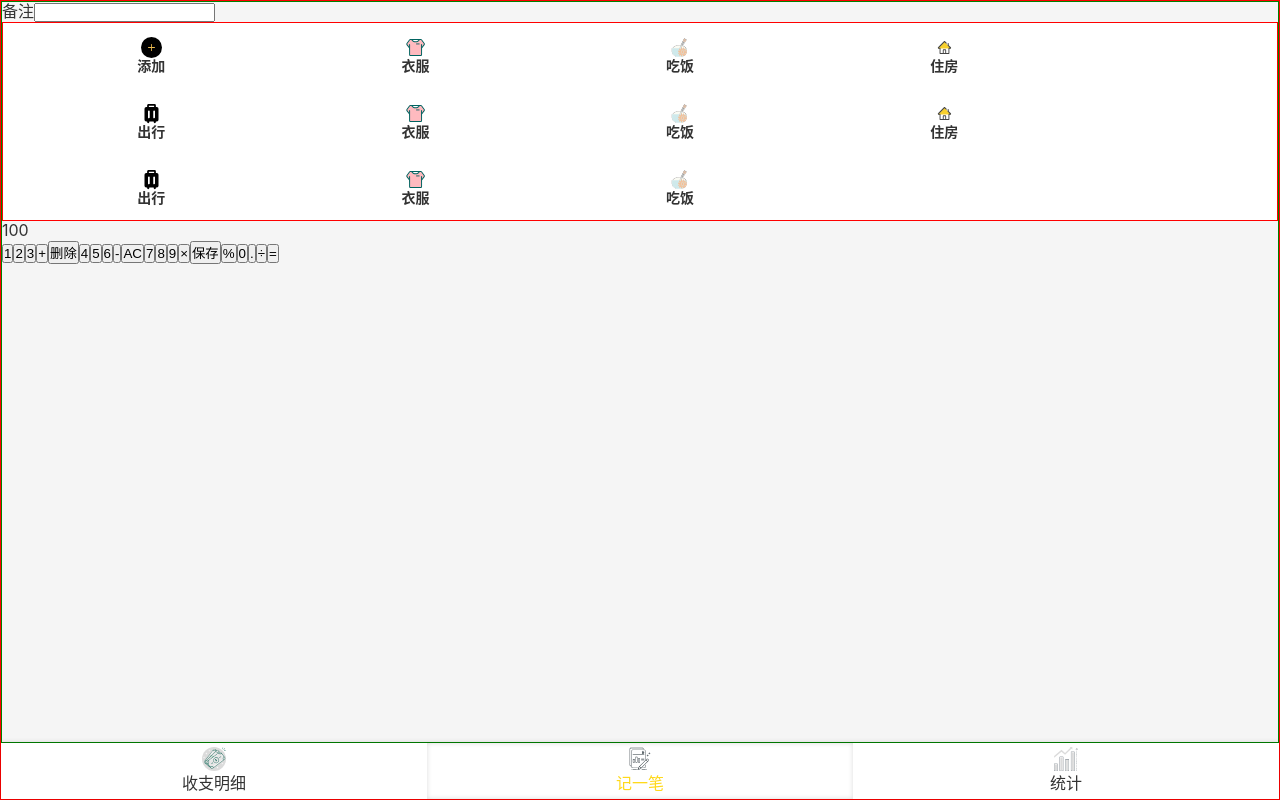
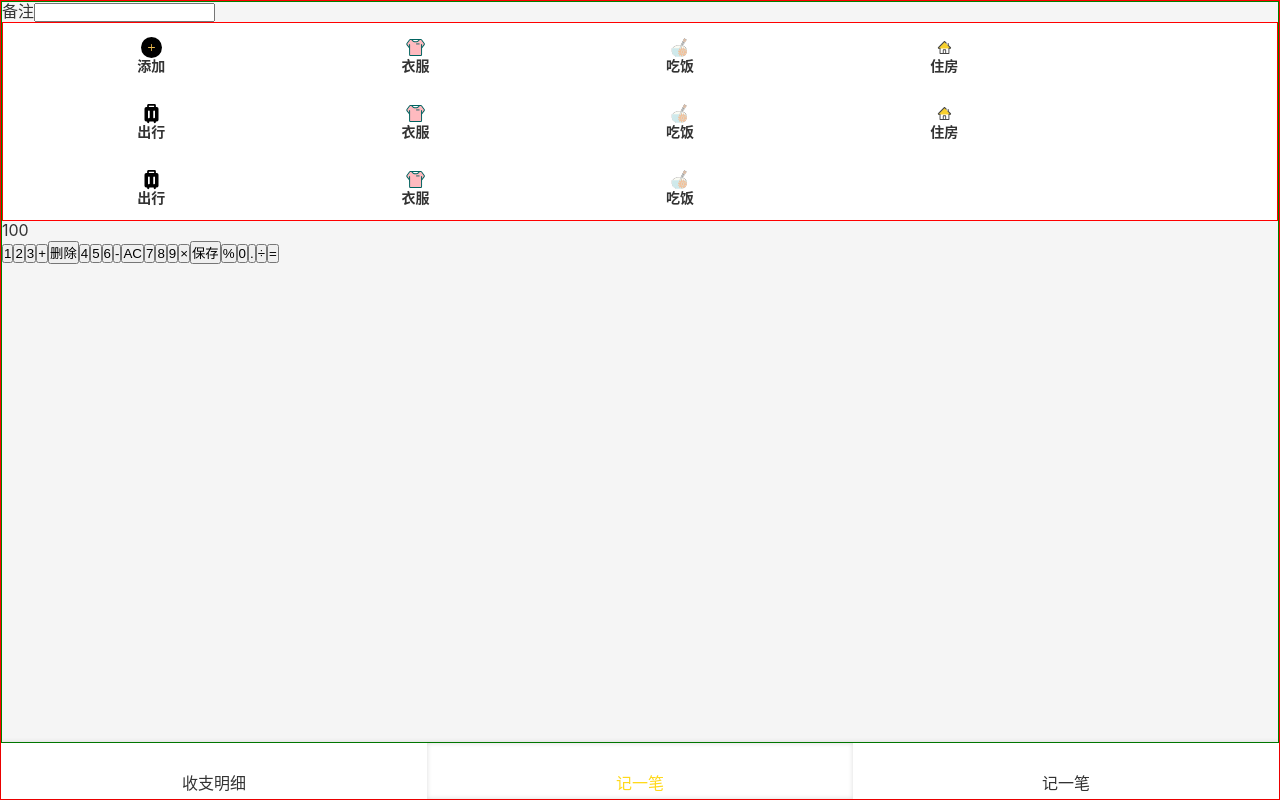
Before and after one commit to yichang8421/BitByBiter, a React app: page /#/money in a window 1280 px wide. Built offline with nearby package versions, Linux system fonts and the light colour scheme.

Commit message:
添加 NavIcon.tsx

```diff
--- a/src/components/Nav.tsx
+++ b/src/components/Nav.tsx
@@ -2,7 +2,14 @@ import styled from "styled-components";
 import {NavLink} from "react-router-dom";
 import React from "react";
 // @ts-ignore
-import Icon from "components/Icon";
+import NavIcon from "components/NavIcon";
+import LedgerIcon from "icons/layout/ledger.svg";
+import LedgerIconSelected from "icons/layout/ledger_selected.svg";
+import MoneyIcon from "icons/layout/money.svg";
+import MoneyIconSelected from "icons/layout/money_selected.svg";
+import statisticsIcon from "icons/layout/statistics.svg";
+import statisticsIconSelected from "icons/layout/statistics_selected.svg";
+
 
 const NavWrapper = styled.div`
     //border: 1px solid blue;
@@ -41,26 +48,18 @@ const NavWrapper = styled.div`
 `;
 
 const Nav = () => {
+    // @ts-ignore
     return (
         <NavWrapper>
             <ul>
                 <li>
-                    <NavLink to="/ledger" activeClassName="selected">
-                        <Icon name={"ledger"} />
-                        <span>收支明细</span>
-                    </NavLink>
+                    <NavIcon pathname={"/ledger"} name={"收支明细"} defaultIcon={LedgerIcon} selectedIcon={LedgerIconSelected}/>
                 </li>
                 <li>
-                    <NavLink to="/money" activeClassName="selected">
-                        <Icon name={"money"}/>
-                        <span>记一笔</span>
-                    </NavLink>
+                    <NavIcon pathname={"/money"} name={"记一笔"} defaultIcon={MoneyIcon} selectedIcon={MoneyIconSelected}/>
                 </li>
                 <li>
-                    <NavLink to="/statistics" activeClassName="selected">
-                        <Icon name={"statistics"}/>
-                        <span>统计</span>
-                    </NavLink>
+                    <NavIcon pathname={"/statistics"} name={"记一笔"} defaultIcon={statisticsIcon} selectedIcon={statisticsIconSelected}/>
                 </li>
             </ul>
         </NavWrapper>
--- /dev/null
+++ b/src/components/NavIcon.tsx
@@ -0,0 +1,42 @@
+import React, {useMemo} from "react";
+import {Link, NavLink, useLocation} from "react-router-dom";
+
+let importAll = (requireContext: __WebpackModuleApi.RequireContext) => requireContext.keys().forEach(requireContext);
+try {
+    importAll(require.context("icons", true, /\.svg$/));
+} catch (error) {
+    console.log(error);
+}
+
+type Props = {
+    pathname: string;
+    name: string;
+    defaultIcon: string;
+    selectedIcon: string
+}
+
+const Icon = (props: Props) => {
+    const location = useLocation();
+    console.log(location);
+
+    // @ts-ignore
+    const defaultIconId = props.defaultIcon["id"];
+    // @ts-ignore
+    const selectedIconId = props.selectedIcon["id"];
+
+    const selected = useMemo(() => {
+        return location.pathname.startsWith(props.pathname);
+    }, [props.pathname, location.pathname]);
+
+    return (
+        <NavLink to={props.pathname} activeClassName="selected">
+            <svg className="icon">
+                <use
+                    xlinkHref={selected ? `#${selectedIconId}` : `#${defaultIconId}`}
+                />
+            </svg>
+            {props.name}
+        </NavLink>
+    );
+};
+export default Icon;
```
Also changed, not shown: src/icons/layout/money.svg, src/icons/layout/money_selected.svg.
